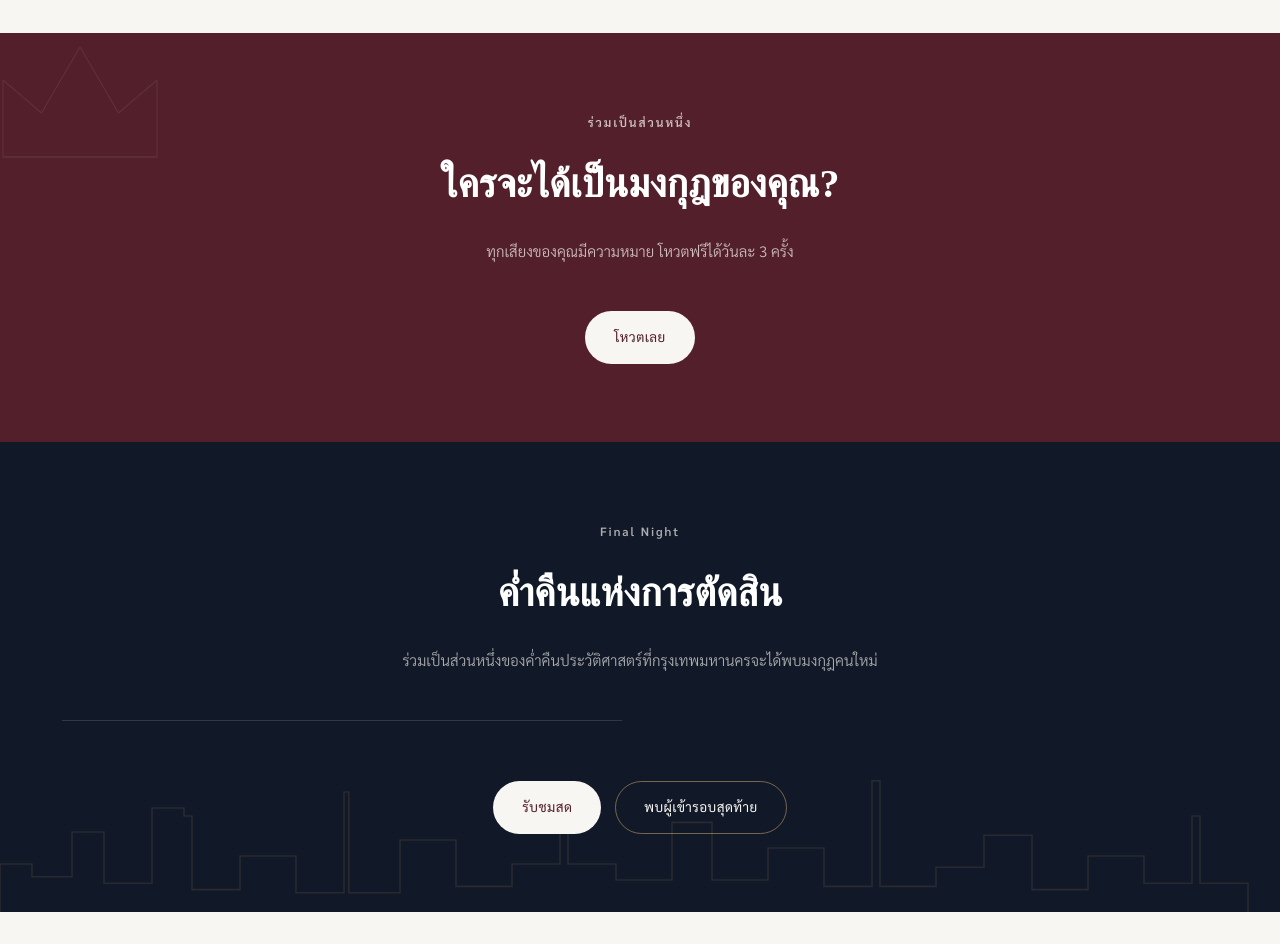
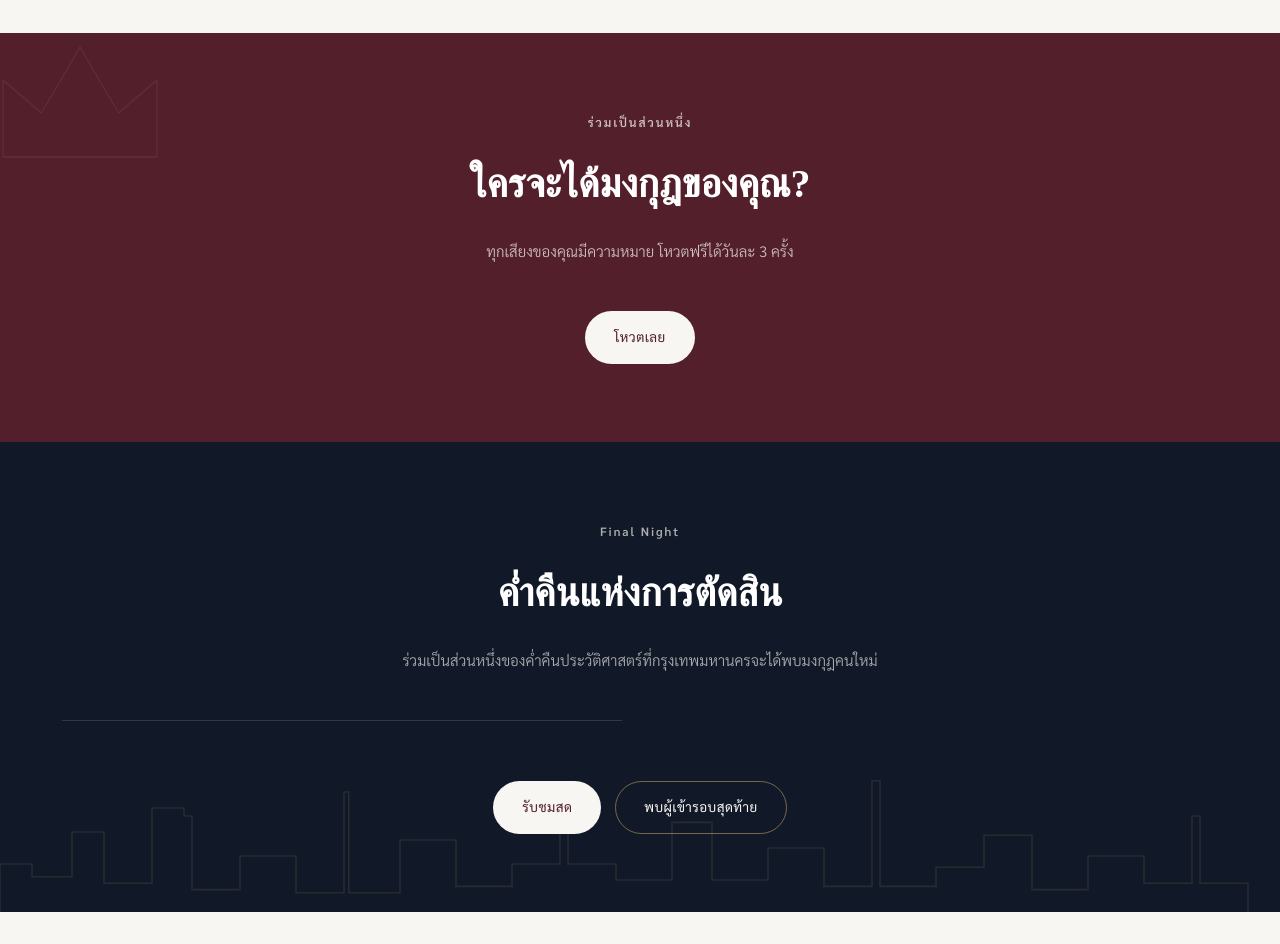
Before and after one commit to blessing101-cmyk/Missthailand-Bangkok-2027, a plain HTML site: page index.html in a window 1280 px wide. Shown: the part 3283-4227 px from the top of the page. Drawn offline with Linux system fonts and the light colour scheme; a web font is replaced by a local one.

Commit message:
Add files via upload

```diff
--- a/index.html
+++ b/index.html
@@ -712,7 +712,7 @@ function pageHome(){
 
   <section class="section-burgundy"><div class="wrap center">
     <div class="motif-crown-big" style="top:-30px;left:-30px;width:220px;opacity:.08;color:#fff">${crownBig()}</div>
-    <div class="section-head"><p class="kicker">${bi("ร่วมเป็นส่วนหนึ่ง","Cast Your Vote")}</p><h2>${bi("ใครจะได้เป็นมงกุฎของคุณ?","WHO WILL BE YOUR CROWN?")}</h2><p>${bi(`ทุกเสียงของคุณมีความหมาย โหวตฟรีได้วันละ ${getSettings().dailyFree} ครั้ง`,`Every vote counts. You get ${getSettings().dailyFree} free votes per day.`)}</p></div>
+    <div class="section-head"><p class="kicker">${bi("ร่วมเป็นส่วนหนึ่ง","Cast Your Vote")}</p><h2>${bi("ใครจะได้มงกุฎของคุณ?","WHO WILL BE YOUR CROWN?")}</h2><p>${bi(`ทุกเสียงของคุณมีความหมาย โหวตฟรีได้วันละ ${getSettings().dailyFree} ครั้ง`,`Every vote counts. You get ${getSettings().dailyFree} free votes per day.`)}</p></div>
     <a href="#/vote" class="btn btn-onDark">${bi("โหวตเลย","Vote Now")}</a>
   </div></section>
 
@@ -843,7 +843,7 @@ function pageVote(){
   const s = getSettings(), q = getDailyQuota();
   return `<section class="section-navy"><div class="wrap">
     <div class="popular-vote-tag">${icon("heart")} POPULAR VOTE</div>
-    <div class="section-head left"><p class="kicker">Vote for your favorite</p><h2 style="color:#fff">${bi("ใครจะได้เป็นมงกุฎของคุณ?","WHO WILL BE YOUR CROWN?")}</h2>
+    <div class="section-head left"><p class="kicker">Vote for your favorite</p><h2 style="color:#fff">${bi("ใครจะได้มงกุฎของคุณ?","WHO WILL BE YOUR CROWN?")}</h2>
       <p>${bi(`คุณมีสิทธิ์โหวตฟรี ${Math.max(0,s.dailyFree-q.used)} จาก ${s.dailyFree} ครั้งในวันนี้ คะแนนโหวตนี้เป็นคะแนนความนิยม แยกจากคะแนนกรรมการโดยสิ้นเชิง`,`You have ${Math.max(0,s.dailyFree-q.used)} of ${s.dailyFree} free votes left today. This is a popularity score — entirely separate from the judges' scores.`)}</p></div>
     <div class="demo-flag" style="background:rgba(248,246,242,.06);border-color:var(--gold-line);color:var(--pearl)">${icon("warn")}<span>${bi("เดโม: การยืนยันตัวตนด้วย OTP และระบบซื้อโหวตต้องเชื่อมต่อ Payment Gateway จริงในเวอร์ชัน Production","Demo: OTP verification and paid votes require a real payment gateway in production.")}</span></div>
     <div id="voteList">${voteListHTML()}</div>
```
